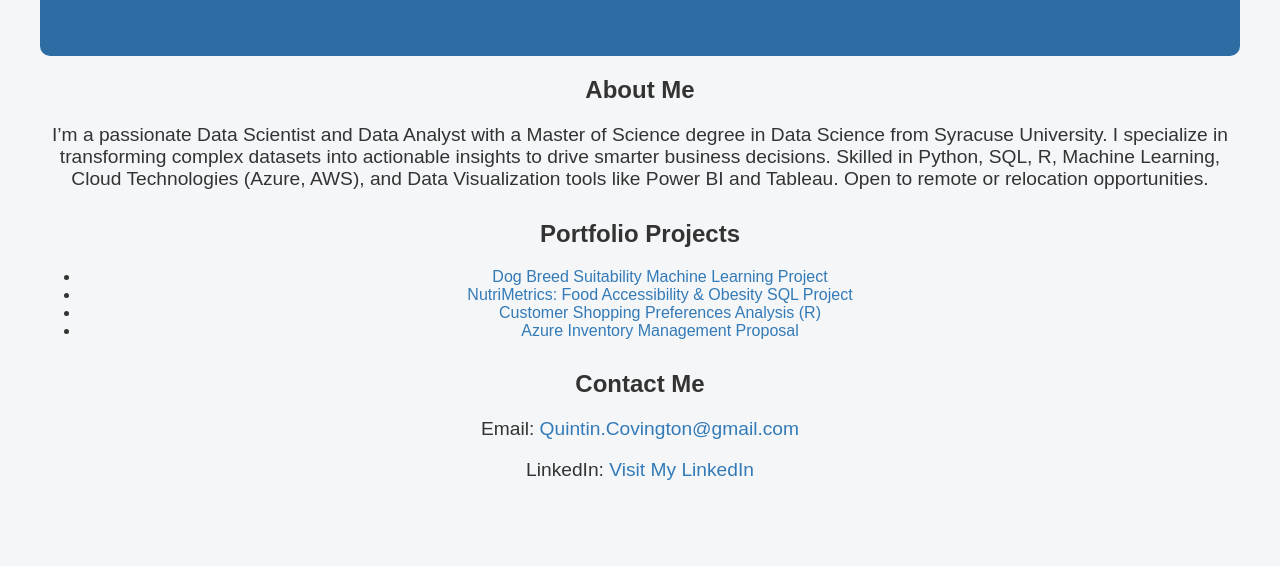
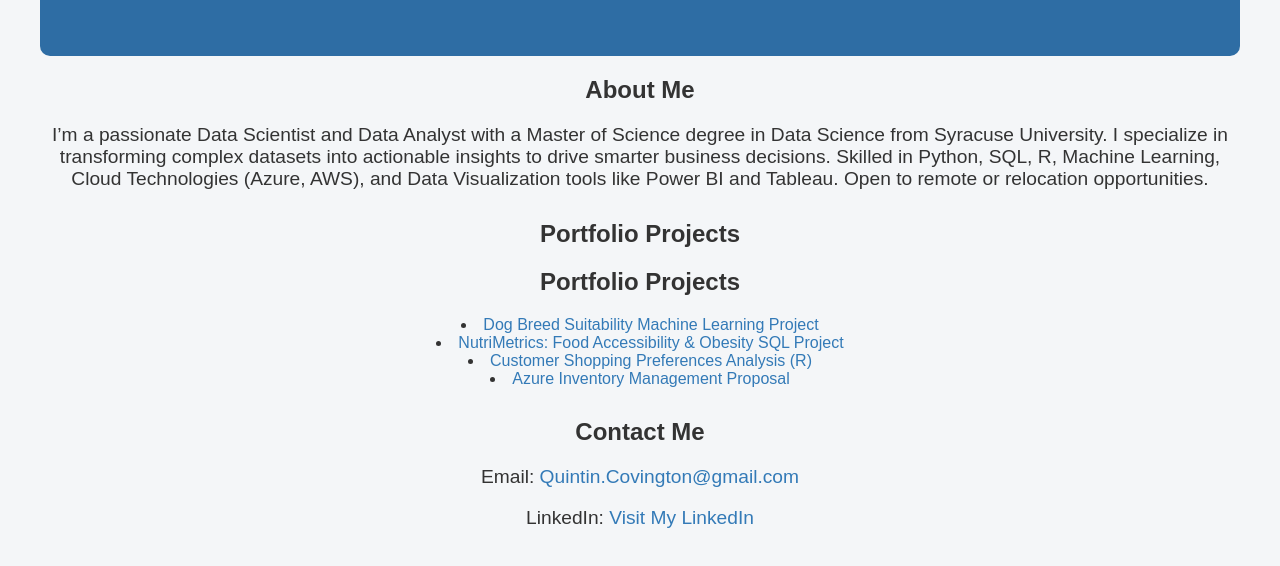
Before and after one commit to Quintin-Covington/quintin-covington.github.io, a plain HTML site: page index.html in a window 1280 px wide. Shown: the part 470-1036 px from the top of the page. Before the commit the page ends 991 px from the top, so only its background shows below. Drawn offline with Linux system fonts and the light colour scheme.

Commit message:
Update index.html

```diff
--- a/index.html
+++ b/index.html
@@ -63,12 +63,16 @@
 
   <div class="section">
     <h2>Portfolio Projects</h2>
-    <ul>
-      <li><a href="https://github.com/Quintin-Covington/Dog-Breed-Suitability-Classification-ML" target="_blank">Dog Breed Suitability Machine Learning Project</a></li>
-      <li><a href="https://github.com/Quintin-Covington/NutriMetrics-Food-Accessibility-Obesity-Analysis" target="_blank">NutriMetrics: Food Accessibility & Obesity SQL Project</a></li>
-      <li><a href="https://github.com/Quintin-Covington/Customer-Shopping-Preferences-Analysis" target="_blank">Customer Shopping Preferences Analysis (R)</a></li>
-      <li><a href="https://github.com/Quintin-Covington/Azure-Inventory-Management-Solution" target="_blank">Azure Inventory Management Proposal</a></li>
-    </ul>
+  <div class="section">
+    <h2>Portfolio Projects</h2>
+    <div style="text-align: center;">
+      <ul style="list-style-position: inside; padding-left: 0;">
+        <li><a href="https://github.com/Quintin-Covington/Dog-Breed-Suitability-Classification-ML" target="_blank">Dog Breed Suitability Machine Learning Project</a></li>
+        <li><a href="https://github.com/Quintin-Covington/NutriMetrics-Food-Accessibility-Obesity-Analysis" target="_blank">NutriMetrics: Food Accessibility & Obesity SQL Project</a></li>
+        <li><a href="https://github.com/Quintin-Covington/Customer-Shopping-Preferences-Analysis" target="_blank">Customer Shopping Preferences Analysis (R)</a></li>
+        <li><a href="https://github.com/Quintin-Covington/Azure-Inventory-Management-Solution" target="_blank">Azure Inventory Management Proposal</a></li>
+      </ul>
+    </div>
   </div>
 
   <div class="section">
```
